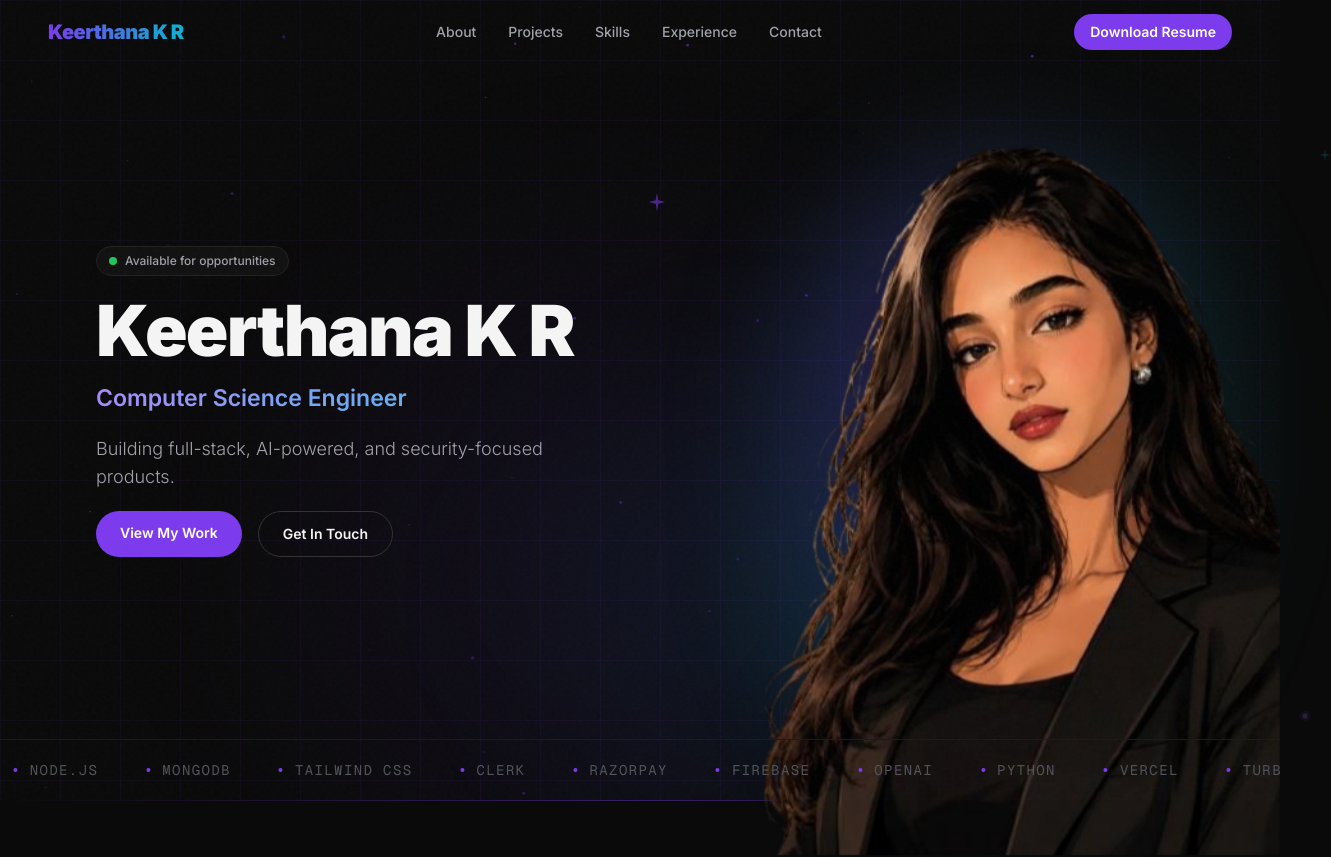
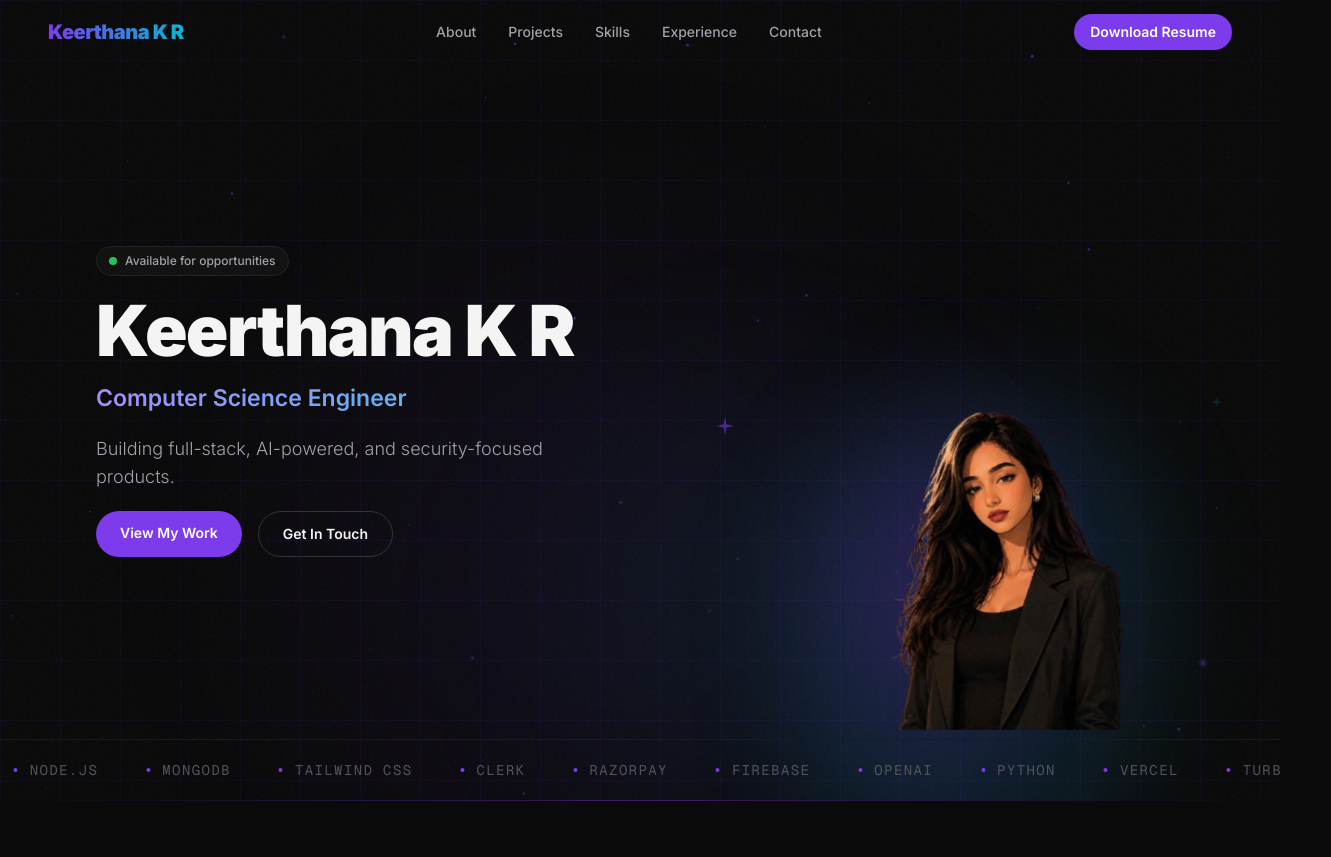
Before and after one commit to kikicodex/portfolio, a Next.js app: page / in a window 1280 px wide. Shown: the top 857 px of the page, 1331 px wide, since content can reach past the window. Built offline with nearby package versions, Linux system fonts and the light colour scheme.

Commit message:
Revert "feat(hero): enlarge avatar to fill right half, right-flush with bottom overlap"
This reverts commit 9e3cf7603dd467a63b2d138609288e4d293e1a62.

```diff
--- a/components/DeveloperAvatar.tsx
+++ b/components/DeveloperAvatar.tsx
@@ -5,7 +5,7 @@ import Image from "next/image";
 import { motion, useMotionValue, useSpring } from "framer-motion";
 
 
-export default function DeveloperAvatar({ variant = "mobile" }: { variant?: "desktop" | "mobile" }) {
+export default function DeveloperAvatar() {
   const containerRef = useRef<HTMLDivElement>(null);
 
   const rawRotateX = useMotionValue(0);
@@ -50,8 +50,8 @@ export default function DeveloperAvatar({ variant = "mobile" }: { variant?: "des
       <div
         className="absolute rounded-full pointer-events-none"
         style={{
-          width: variant === "desktop" ? "480px" : "320px",
-          height: variant === "desktop" ? "680px" : "480px",
+          width: "380px",
+          height: "520px",
           background: "radial-gradient(ellipse at 40% 38%, rgba(124,58,237,0.32) 0%, rgba(6,182,212,0.13) 55%, transparent 78%)",
           filter: "blur(52px)",
           top: "6%",
@@ -62,7 +62,7 @@ export default function DeveloperAvatar({ variant = "mobile" }: { variant?: "des
 
       {/* Float + tilt wrapper */}
       <motion.div
-        animate={{ y: [0, -6, 0] }}
+        animate={{ y: [0, -8, 0] }}
         transition={{ duration: 4, repeat: Infinity, ease: "easeInOut" }}
         style={{ rotateX, rotateY, transformStyle: "preserve-3d" }}
         className="relative"
@@ -70,16 +70,16 @@ export default function DeveloperAvatar({ variant = "mobile" }: { variant?: "des
         <Image
           src="/avatar-hero.png"
           alt="Keerthana — developer avatar"
-          width={420}
-          height={594}
+          width={523}
+          height={477}
           priority
-          sizes="(max-width: 1023px) 80vw, 48vw"
+          sizes="(max-width: 1023px) 85vw, 45vw"
           className="select-none"
-          style={
-            variant === "desktop"
-              ? { width: "auto", height: "95vh", maxHeight: "960px", objectFit: "contain" }
-              : { width: "min(80vw, 360px)", height: "auto", objectFit: "contain" }
-          }
+          style={{
+            width: "min(85vw, 400px)",
+            height: "auto",
+            objectFit: "contain",
+          }}
           draggable={false}
         />
       </motion.div>
--- a/components/Hero.tsx
+++ b/components/Hero.tsx
@@ -86,7 +86,7 @@ export default function Hero() {
   return (
     <section
       id="hero"
-      className="relative min-h-screen flex flex-col bg-[#0a0a0a]"
+      className="relative min-h-screen flex flex-col overflow-hidden bg-[#0a0a0a]"
     >
       <div className="absolute inset-0 bg-grid opacity-100 pointer-events-none" />
       <div className="absolute top-1/3 left-1/4 w-[600px] h-[600px] rounded-full bg-[#7c3aed]/[0.065] blur-[120px] pointer-events-none" />
@@ -98,9 +98,9 @@ export default function Hero() {
         initial={{ opacity: 0, scale: 0.94 }}
         animate={{ opacity: 1, scale: 1 }}
         transition={{ duration: 0.9, delay: 0.3, ease: [0.22, 1, 0.36, 1] }}
-        className="hidden lg:flex absolute top-0 bottom-[-60px] right-0 w-[52%] items-end justify-end z-10 pointer-events-none"
+        className="hidden lg:flex absolute inset-y-0 right-0 w-[46%] items-end justify-center z-10 pointer-events-none pb-16"
       >
-        <DeveloperAvatar variant="desktop" />
+        <DeveloperAvatar />
       </motion.div>
 
       {/* Main content */}
```
Also changed, not shown: public/avatar-hero.png.
